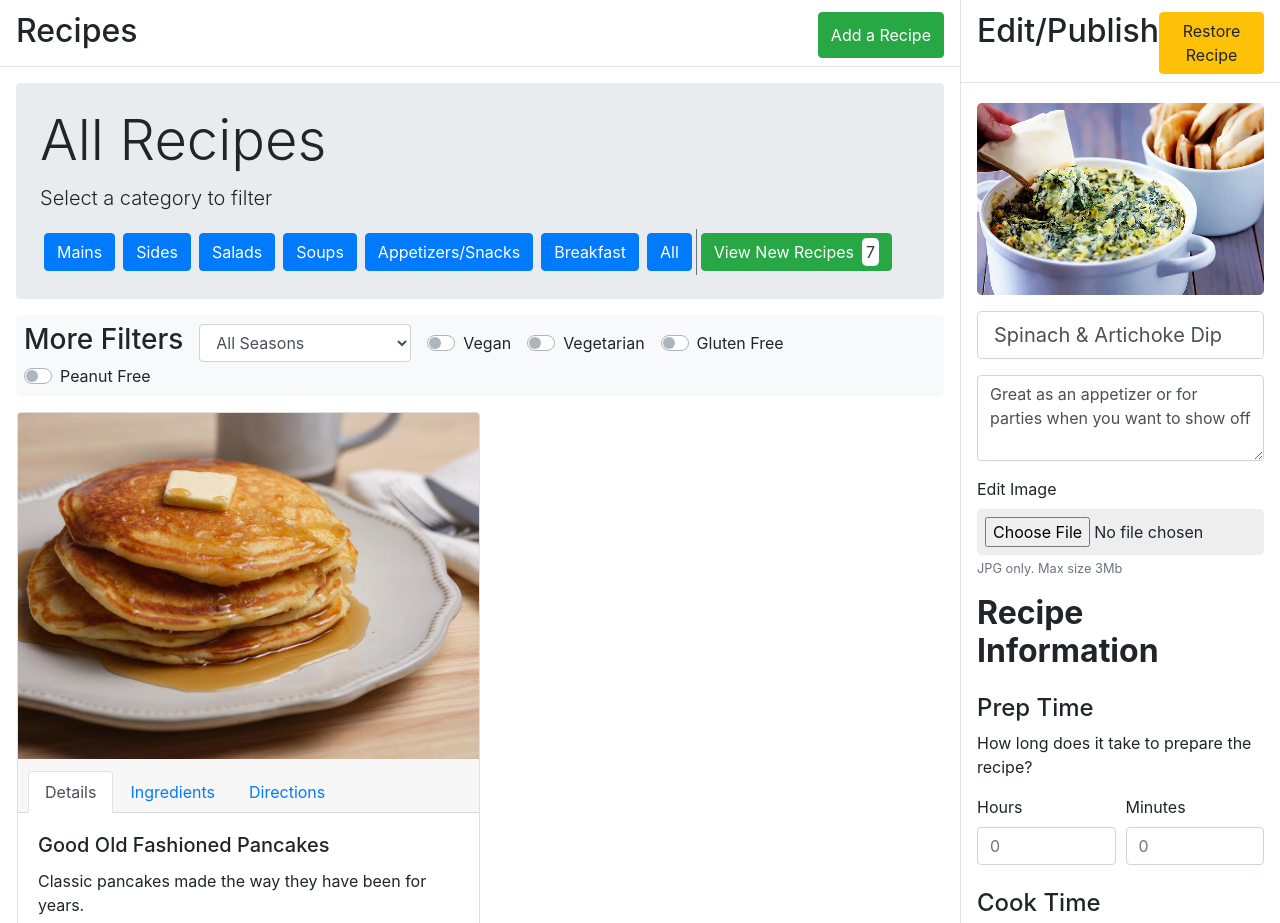
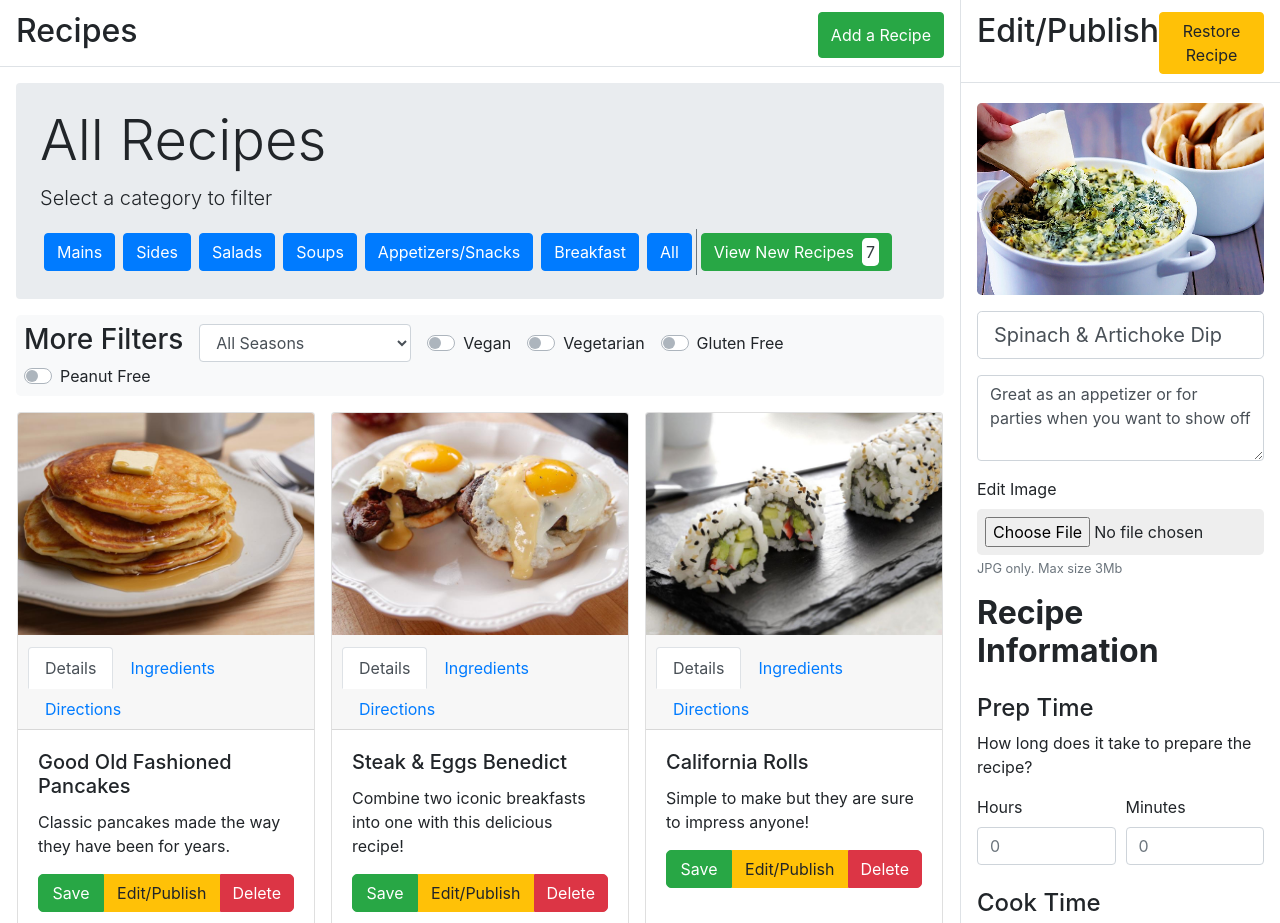
Before and after one commit to KyleDurnford/prototype-dashboard, a plain HTML site: page index.html in a window 1280 px wide. Shown: the top 923 px of the page. Drawn offline with nearby package versions, Linux system fonts and the light colour scheme.

Commit message:
fixed column

```diff
--- a/index.html
+++ b/index.html
@@ -68,7 +68,7 @@
                     </div>
                     <div class="mt-3 m-3">
                         <div class="row">
-                            <div class="card col-6 p-0 mr-3">
+                            <div class="card col p-0 mr-3">
                                 <img src="img/pancake.jpeg" class="card-img-top" alt="">
                                 <div class="card-header">
                                     <ul class="nav nav-tabs card-header-tabs">
@@ -97,7 +97,7 @@
 
                                 </div>
                             </div>
-                            <div class="card col-6 p-0 mr-3">
+                            <div class="card col p-0 mr-3">
                                 <img src="img/eggsbenny.jpeg" class="card-img-top" alt="">
                                 <div class="card-header">
                                     <ul class="nav nav-tabs card-header-tabs">
```
